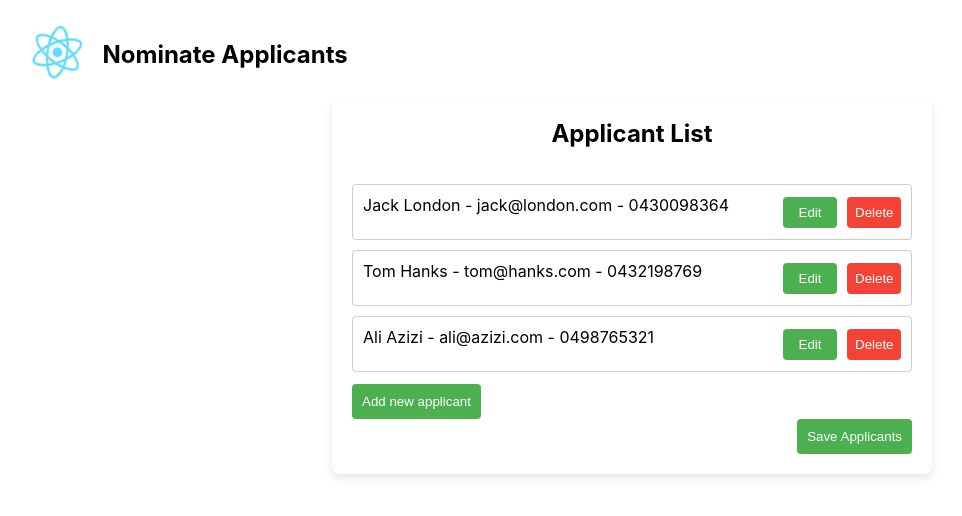
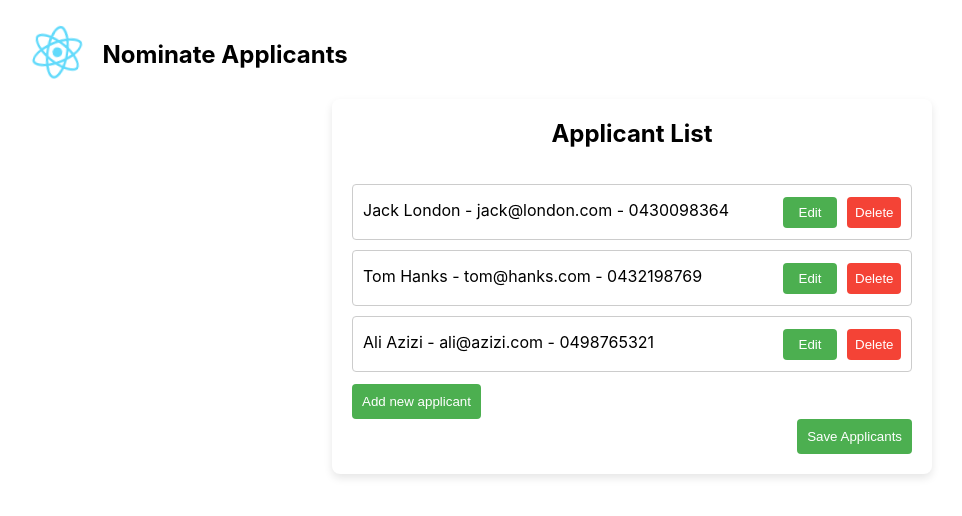
Before and after one commit to gitmaz/nominate, a React (Create React App) app: page / in a window 1280 px wide. Shown: the top 516 px of the page, without its empty margins (8-970 px from the left). Built offline with nearby package versions, Linux system fonts and the light colour scheme; data requests are answered from the project's data file.

Commit message:
center align list item text

```diff
--- a/src/components/Applicants/Applicants.css
+++ b/src/components/Applicants/Applicants.css
@@ -122,6 +122,10 @@
     display: flex;
 }
 
+.Applicant-list li .Applicant-list-item-line-info{
+    padding-top: 5px;
+}
+
 .Applicant-list li .Applicant-list-item-line-buttons{
     margin-left: auto;
 }
--- a/src/components/Applicants/index.js
+++ b/src/components/Applicants/index.js
@@ -203,7 +203,7 @@ const Applicants = () => {
                     {applicants.map((applicant) => (
                         <li key={applicant.id} className="Applicant-list-item">
                             <div className="Applicant-list-item-line">
-                                <div>
+                                <div className="Applicant-list-item-line-info">
                                     <span>{applicant.firstName} {applicant.lastName}</span>
                                     <span> - {applicant.email}</span>
                                     <span> - {applicant.mobileNumber}</span>
```
